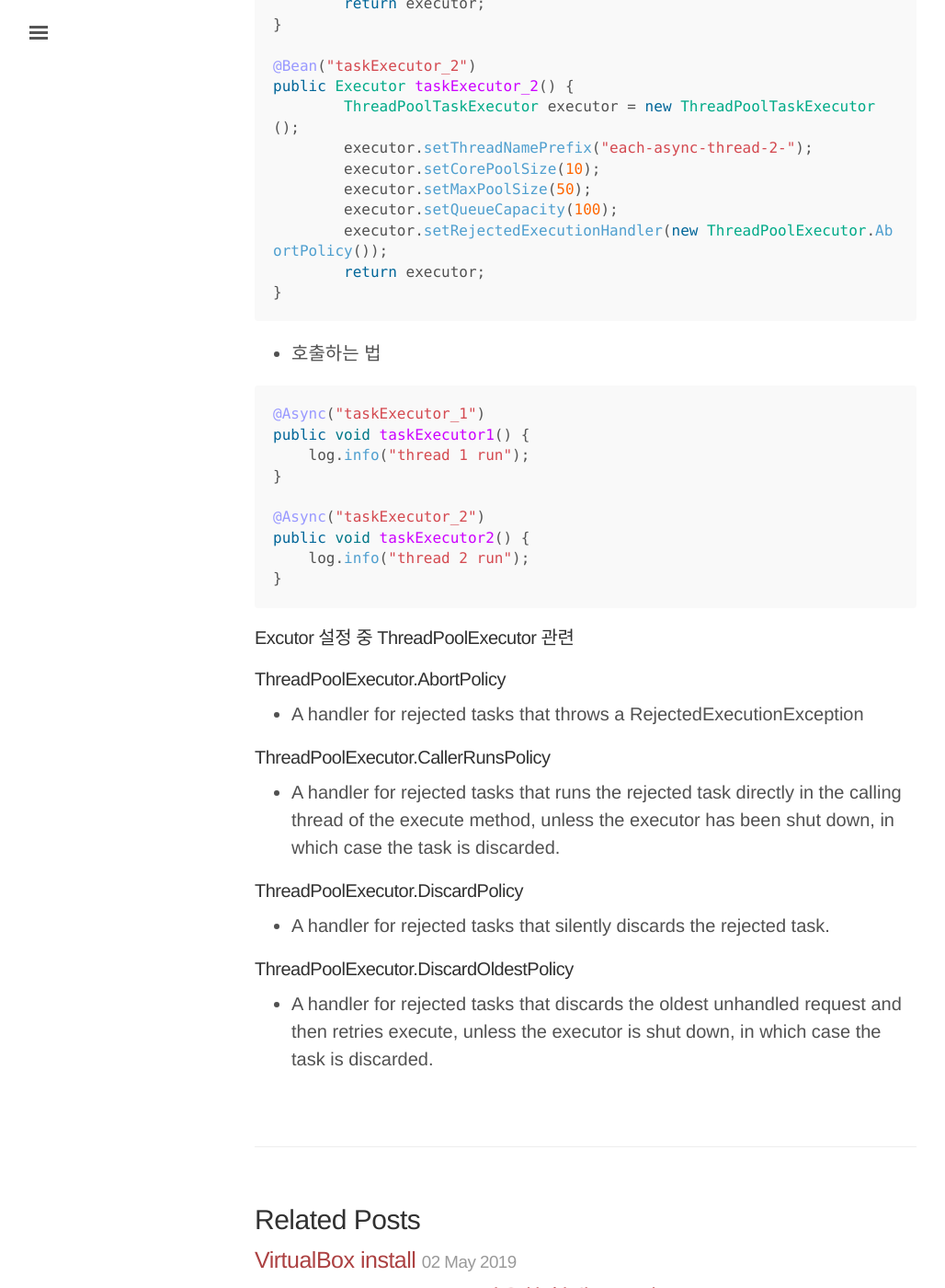
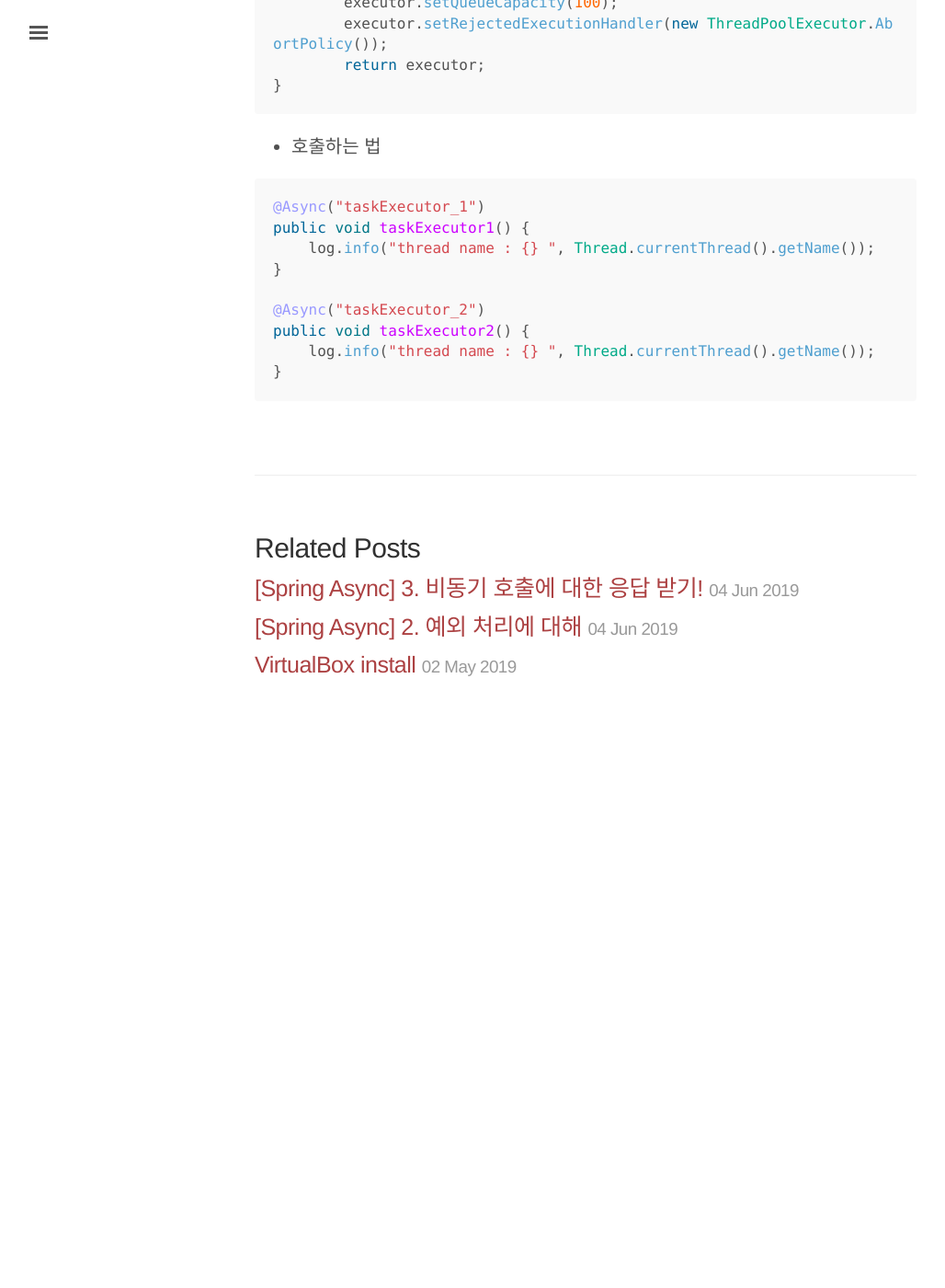
Before and after one commit to akageun/akageun.github.io, a Jekyll site: the page built from _posts/2019-06-05-spring-async-1.md, in a window 1280 px wide and 1400 px high, scrolled down 2884 px. Shown: the whole window at 92% size, without its empty margins (3-1031 px from the left). Built offline with Jekyll 4.4.1, drawn with Linux system fonts in a browser that asks for light colours; some web fonts are replaced; comment, search, counter and statistics services are not loaded; after the commit the page ends 3682 px from its top, so only the background shows below that; some of the changed lines change nothing that is shown; some of the changed text lies outside the part shown.

Commit message:
신규 글 작업

````diff
--- a/_posts/2019-06-05-spring-async-1.md
+++ b/_posts/2019-06-05-spring-async-1.md
@@ -2,6 +2,10 @@
 layout: post
 title:  "[Spring Async] 1. 비동기 처리를 해보자."
 date:   2019-06-05 00:00:00 +0900
+categories:
+ - spring
+tags:
+ - async
 ---
 
 - Spring에서 제공해주는 @Async Annotation을 사용하여 비동기처리를 한다.
@@ -23,18 +27,6 @@
 - 리턴값은 void와 java.util.concurrent.Future<V>만 사용가능하다.
 - public 메소드만 사용 가능하다.
 - 스스로를 호출하여 동작시킬 수 없다.(self-invocation)
-
-
-
-#### 리턴값이 정해져 있다.
-
-###### void
-
-###### java.util.concurrent.Future<V>
-
-#### 스스로를 호출하여 동작시킬 수 없다.
-
-#### 같은 클래스에서
 
 # 설정하기
 - Spring Boot 기준으로 설명할 예정.
@@ -120,24 +112,11 @@
 ```java
 @Async("taskExecutor_1")
 public void taskExecutor1() {
-    log.info("thread 1 run");
+    log.info("thread name : {} ", Thread.currentThread().getName());
 }
 
 @Async("taskExecutor_2")
 public void taskExecutor2() {
-    log.info("thread 2 run");
+    log.info("thread name : {} ", Thread.currentThread().getName());
 }
 ```
-
-#### Excutor 설정 중 ThreadPoolExecutor 관련
-###### ThreadPoolExecutor.AbortPolicy
-- A handler for rejected tasks that throws a RejectedExecutionException
-
-###### ThreadPoolExecutor.CallerRunsPolicy
-- A handler for rejected tasks that runs the rejected task directly in the calling thread of the execute method, unless the executor has been shut down, in which case the task is discarded.
-
-###### ThreadPoolExecutor.DiscardPolicy
-- A handler for rejected tasks that silently discards the rejected task.
-
-###### ThreadPoolExecutor.DiscardOldestPolicy
-- A handler for rejected tasks that discards the oldest unhandled request and then retries execute, unless the executor is shut down, in which case the task is discarded.
--- /dev/null
+++ b/_posts/2019-06-05-spring-async-2.md
@@ -0,0 +1,207 @@
+---
+layout: post
+title:  "[Spring Async] 2. 예외 처리에 대해"
+date:   2019-06-05 00:00:00 +0900
+categories:
+ - spring
+tags:
+ - async
+---
+# Async를 사용하며 예외에 대한 대응 방법
+
+## AsyncUncaughtExceptionHandler 설정
+#### Method로 만들기
+- **AsyncExceptionHandler** 를 만들어보자!
+
+```java
+@EnableAsync
+@Configuration
+public class AsyncConfig implements AsyncConfigurer {
+
+	@Override
+	public AsyncUncaughtExceptionHandler getAsyncUncaughtExceptionHandler() {
+		return new AsyncExceptionHandler();
+	}
+}
+```
+
+#### Class로 만들기
+```java
+@Slf4j
+public class CustomAsyncExceptionHandler implements AsyncUncaughtExceptionHandler {
+	@Override
+	public void handleUncaughtException(Throwable ex, Method method, Object... params) {
+		log.error("Method name : {}, param Count : {}\n\nException Cause -{}", method.getName(), params.length, ex.getMessage());
+	}
+}
+```
+
+#### 람다로 이쁘게 표현하기
+```java
+@Override
+public AsyncUncaughtExceptionHandler getAsyncUncaughtExceptionHandler() {
+	return (ex, method, params) -> log.error("Method name : {}, param Count : {}\n\nException Cause -{}", method.getName(), params.length, ex.getMessage());
+}
+```
+
+##  Executor 설정
+- 더이상 Thread를 생성하여 Task 수행이 안될 경우 발생
+- 아래와 같은 설정 중 **RejectedExecutionHandler**에 대한 클래스 설정
+
+> 	executor.setRejectedExecutionHandler(new ThreadPoolExecutor.AbortPolicy());
+
+
+#### Excutor 설정 중 ThreadPoolExecutor 관련
+- 아래 정책들 중 상황에 맞춰서 사용하면 됨.
+
+###### ThreadPoolExecutor.AbortPolicy
+- 기본 설정값
+- Reject가 발생했을 때 `RejectedExecutionException` 가 발생한다.
+
+- 테스트 소스
+
+```java
+public static void main(String[] args) {
+	final int CORE_POOL_SIZE = 2; // 스레드풀을 사용할때 원하는 스레드의 개수
+	final int MAXIMUM_POOL_SIZE = 2; //동시에 동작할 수 있는 스레드의 최대값
+	final int KEEP_ALIVE_TIME = 60; //스레드의 유지시간
+	final int QUEUE_SIZE = 1; //queue 사이즈, 테스트 목적으로 작게 설정
+
+	final RejectedExecutionHandler rejectedExecutionHandler = new ThreadPoolExecutor.AbortPolicy();
+
+	ThreadPoolExecutor threadPoolExecutor = new ThreadPoolExecutor(
+		CORE_POOL_SIZE, MAXIMUM_POOL_SIZE, KEEP_ALIVE_TIME, TimeUnit.SECONDS, new LinkedBlockingQueue<>(QUEUE_SIZE), rejectedExecutionHandler
+	);
+
+	for (int i = 0; i < 4; i++) {
+
+		try {
+			threadPoolExecutor.execute(() -> System.out.println("Thread " + Thread.currentThread().getName()));
+		} catch (RejectedExecutionException e) {
+			System.out.println(e.getMessage());
+		}
+	}
+}
+```
+
+- 결과
+
+```
+Thread pool-1-thread-1
+Thread pool-1-thread-1
+Task com.webtoon.velad.tasker.AsyncTest$$Lambda$1/1404928347@5d22bbb7 rejected from java.util.concurrent.ThreadPoolExecutor@41a4555e[Running, pool size = 2, active threads = 2, queued tasks = 1, completed tasks = 0]
+Thread pool-1-thread-2
+```
+
+###### ThreadPoolExecutor.CallerRunsPolicy
+- Reject된 Task를 실행 중인 main Thread에서 동작한다.
+
+- 테스트 소스
+
+```java
+public static void main(String[] args) {
+	final int CORE_POOL_SIZE = 2; // 스레드풀을 사용할때 원하는 스레드의 개수
+	final int MAXIMUM_POOL_SIZE = 2; //동시에 동작할 수 있는 스레드의 최대값
+	final int KEEP_ALIVE_TIME = 60; //스레드의 유지시간
+	final int QUEUE_SIZE = 1; //queue 사이즈, 테스트 목적으로 작게 설정
+
+	final RejectedExecutionHandler rejectedExecutionHandler = new ThreadPoolExecutor.CallerRunsPolicy();
+
+	ThreadPoolExecutor threadPoolExecutor = new ThreadPoolExecutor(
+		CORE_POOL_SIZE, MAXIMUM_POOL_SIZE, KEEP_ALIVE_TIME, TimeUnit.SECONDS, new LinkedBlockingQueue<>(QUEUE_SIZE), rejectedExecutionHandler
+	);
+
+	for (int i = 0; i < 4; i++) {
+
+		try {
+			threadPoolExecutor.execute(() -> System.out.println("Thread " + Thread.currentThread().getName()));
+		} catch (RejectedExecutionException e) {
+			System.out.println(e.getMessage());
+		}
+	}
+}
+```
+
+- 결과
+
+```
+Thread main
+Thread pool-1-thread-1
+Thread pool-1-thread-2
+Thread pool-1-thread-1
+```
+###### ThreadPoolExecutor.DiscardPolicy
+- Reject된 Task에 대해서 어떠한 행위도 하지 않음.
+- Exception도 발생하지 않는다.
+
+- 테스트 소스
+
+```java
+public static void main(String[] args) {
+	final int CORE_POOL_SIZE = 2; // 스레드풀을 사용할때 원하는 스레드의 개수
+	final int MAXIMUM_POOL_SIZE = 2; //동시에 동작할 수 있는 스레드의 최대값
+	final int KEEP_ALIVE_TIME = 60; //스레드의 유지시간
+	final int QUEUE_SIZE = 1; //queue 사이즈, 테스트 목적으로 작게 설정
+
+	final RejectedExecutionHandler rejectedExecutionHandler = new ThreadPoolExecutor.DiscardPolicy();
+
+	ThreadPoolExecutor threadPoolExecutor = new ThreadPoolExecutor(
+		CORE_POOL_SIZE, MAXIMUM_POOL_SIZE, KEEP_ALIVE_TIME, TimeUnit.SECONDS, new LinkedBlockingQueue<>(QUEUE_SIZE), rejectedExecutionHandler
+	);
+
+	for (int i = 0; i < 4; i++) {
+
+		try {
+			threadPoolExecutor.execute(() -> System.out.println("Thread " + Thread.currentThread().getName()));
+		} catch (RejectedExecutionException e) {
+			System.out.println(e.getMessage());
+		}
+	}
+}
+```
+
+- 결과
+
+```
+Thread pool-1-thread-1
+Thread pool-1-thread-1
+Thread pool-1-thread-2
+```
+
+###### ThreadPoolExecutor.DiscardOldestPolicy
+- 오래된 Thread를 제거하고 신규 task를 실행시킨다.
+- DiscardPolicy와 마찬가지로 데이터가 유실될 수 있다.
+
+- 테스트 소스
+
+```java
+public static void main(String[] args) {
+	final int CORE_POOL_SIZE = 2; // 스레드풀을 사용할때 원하는 스레드의 개수
+	final int MAXIMUM_POOL_SIZE = 2; //동시에 동작할 수 있는 스레드의 최대값
+	final int KEEP_ALIVE_TIME = 60; //스레드의 유지시간
+	final int QUEUE_SIZE = 1; //queue 사이즈, 테스트 목적으로 작게 설정
+
+	final RejectedExecutionHandler rejectedExecutionHandler = new ThreadPoolExecutor.DiscardOldestPolicy();
+
+	ThreadPoolExecutor threadPoolExecutor = new ThreadPoolExecutor(
+		CORE_POOL_SIZE, MAXIMUM_POOL_SIZE, KEEP_ALIVE_TIME, TimeUnit.SECONDS, new LinkedBlockingQueue<>(QUEUE_SIZE), rejectedExecutionHandler
+	);
+
+	for (int i = 0; i < 4; i++) {
+
+		try {
+			threadPoolExecutor.execute(() -> System.out.println("Thread " + Thread.currentThread().getName()));
+		} catch (RejectedExecutionException e) {
+			System.out.println(e.getMessage());
+		}
+	}
+}
+```
+
+- 결과
+
+```
+Thread pool-1-thread-1
+Thread pool-1-thread-1
+Thread pool-1-thread-2
+```
--- /dev/null
+++ b/_posts/2019-06-05-spring-async-3.md
@@ -0,0 +1,113 @@
+---
+layout: post
+title:  "[Spring Async] 3. 비동기 호출에 대한 응답 받기!"
+date:   2019-06-05 00:00:00 +0900
+categories:
+ - spring
+tags:
+ - async
+---
+- 아래와 같이 `void`로 리턴값이 없어야 비동기로 호출 할 수 있다.
+```java
+@Async
+public void asyncRun() {
+
+}
+```
+
+# 3. 비동기 호출에 대한 응답 받기!
+- 비동기로 호출하고, 그에 대한 응답도 받아보자.
+
+## 간단하게 결과값 받아보기
+
+#### 비동기 메소드
+```java
+@Async
+public Future<String> asyncRun() {
+	String resultMessage = "실행이 완료되었습니다.";
+
+	try {
+		Thread.sleep(1000);
+		return new AsyncResult<>(resultMessage);
+	} catch (InterruptedException e) {
+		e.printStackTrace();
+		return null;
+	}
+}
+```
+
+#### 호출 및 결과값 받는 메소드
+```java
+public void run() throws ExecutionException, InterruptedException {
+	Future<String> asyncFuture = tmpService.asyncRun();
+	while(true) {
+		if(asyncFuture.isDone()){
+			log.info("message : {}", asyncFuture.get());
+			break;
+		}
+
+		Thread.sleep(1000);
+	}
+}
+```
+- 아래와 같이 호출 결과가 나옵니다.
+
+> message : 실행이 완료되었습니다.
+
+## CompletableFuture 사용해보기
+- `java.util.concurrent.CompletableFuture<T>`
+- Future를 상속한 클래스고, JDK8에 추가된 클래스
+- 완료될거라는 약속이 있는 클래스
+
+- AsyncReult를 사용하게 되면 `get()`를 사용하면서 블락킹이 발생하게 됨. (`LinstenableFuture`  라는 대안이 있기는 함, AsyncRestTemplate or WebClient 를 참고하기를 바람.)
+
+- 여러 비동기들을 합칠 수 있다.
+- 추가 메소드 등 관련 링크 : [바로가기](https://docs.oracle.com/javase/8/docs/api/java/util/concurrent/CompletableFuture.html)
+
+#### 비동기 메소드
+```java
+@Async
+public CompletableFuture<String> asyncRun() {
+	String resultMessage = "실행이 완료되었습니다.";
+
+	try {
+		Thread.sleep(1000);
+	} catch (InterruptedException e) {
+		e.printStackTrace();
+	}
+
+	return CompletableFuture.completedFuture(resultMessage);
+}
+```
+
+#### 호출 및 결과값 받는 메소드
+- 기존처럼 while true 형태로 대기하지 않아도 됨.
+- `allOf`를 사용하면 list 내에 있는 모든 Thread가 종료될 때까지 대기함.
+
+```java
+public void run() throws ExecutionException, InterruptedException {
+
+	List<CompletableFuture<String>> result = new ArrayList<>();
+	for (int i = 0; i < 3; i++) {
+		CompletableFuture<String> asyncFuture = asyncRun();
+		result.add(asyncFuture);
+	}
+
+	CompletableFuture.allOf(result.toArray(new CompletableFuture[0])).join();
+}
+```
+
+# 4. 사용하며 주의해야할 점
+
+## 본인 스스로를 호출하면 비동기 호출이 안된다.
+- 분명 리팩토링 등의 이슈로 초기 소스가 변경 될 수 있다.
+- 그런 경우를 대비하여 method 명 앞에 async를 붙인다던가, 주석 내에 비동기 임을 명시해 놓고, 분리해야한다는 걸 꼭 강조해놔야한다.
+- 분명 리팩토링 후 테스트 시에는 데이터가 적어 잘 드러나지 않아, 놓칠 수 있다.
+
+## 유실될 수 있다.
+- Thread 설정값에 따라 처리량이 넘칠 수 있다.
+- `RejectedExecutionHandler` 를 어떻게 설정하느냐에 따라 유실 될 수도 있다.
+- 사용량을 잘 판단해서 설정 값을 정해야한다.
+- 또는 상황에 따라 `TaskExecutor` 설정을 다르게 해서 처리하게 할 수 있다.
+    - 순간 여러 Thread를 열어 빠른 처리 하려고 한다. Max 값을 높게 하고 Queue값을 낮게 함.
+    - 느리더라도 꾸준히 처리되면 된다. Max 값은 작지만 Queue 값을 크게 설정하여 운영.
````
